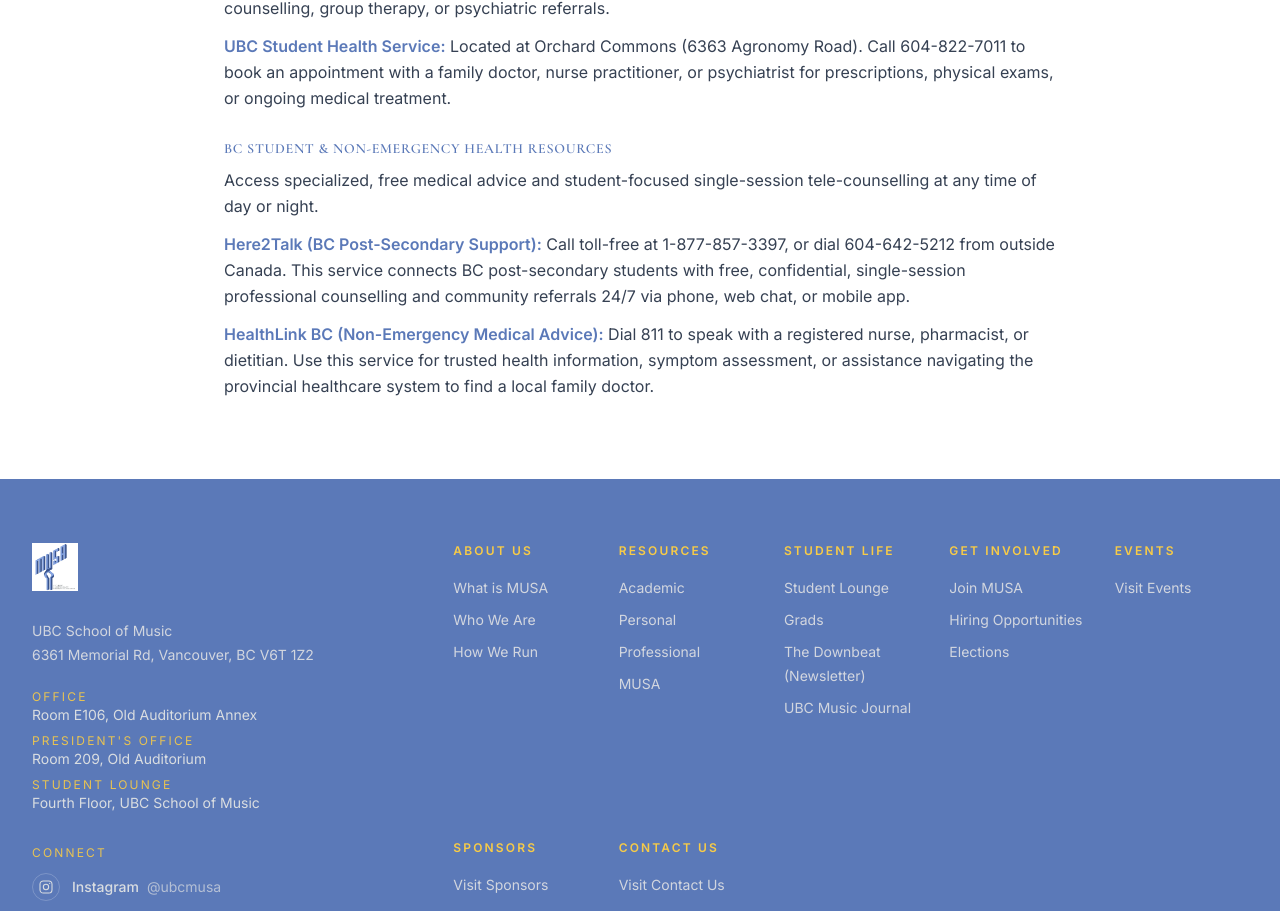
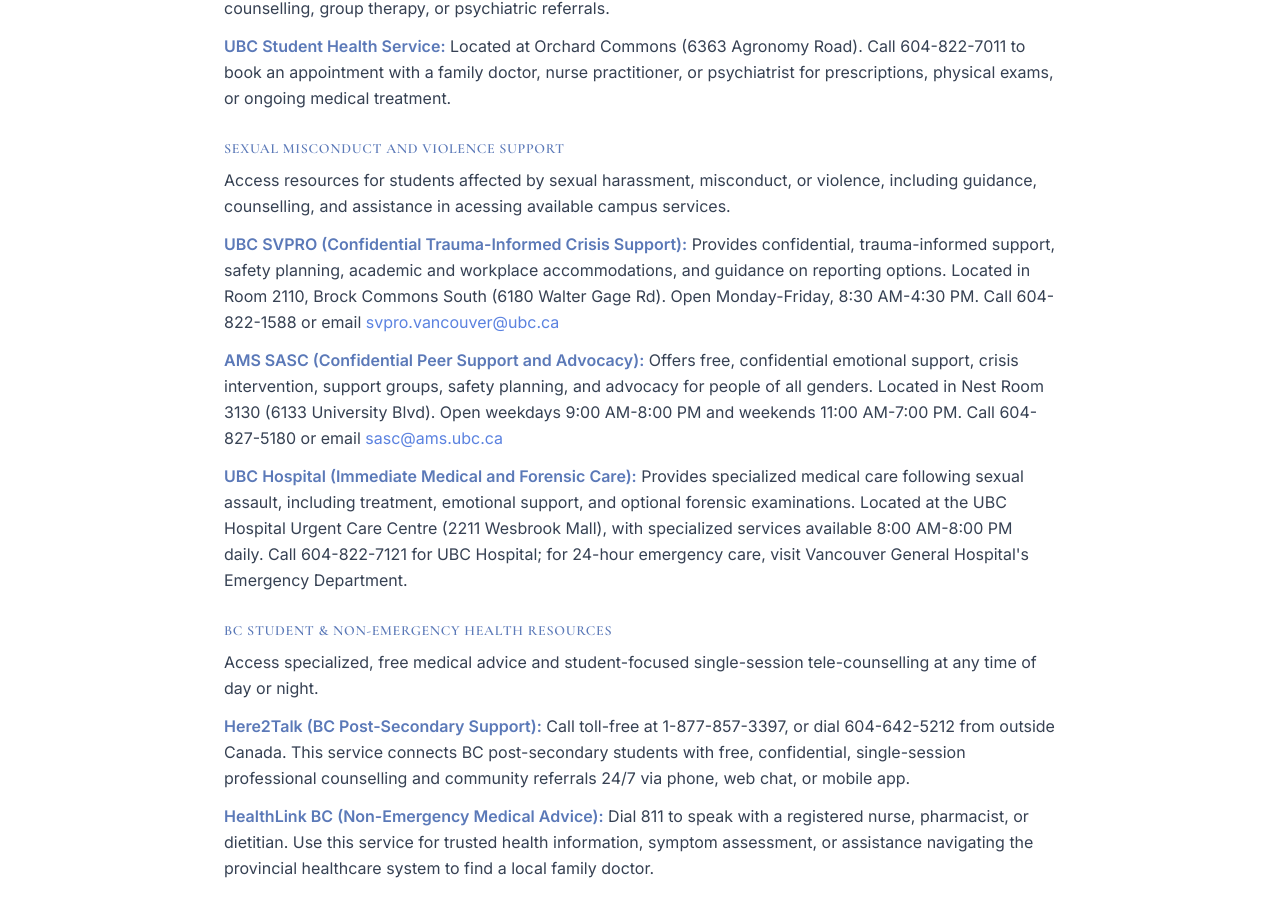
Before and after one commit to UBCMUSA/ubcmusa, a React (Vite) app: page /resources/personal in a window 1280 px wide. Shown: the part 2410-3321 px from the top of the page. Built offline with nearby package versions, Linux system fonts and the light colour scheme.

Commit message:
Personal Resources: Added section about Sexual Misconduct and Violence Support with resources.

```diff
--- a/src/pages/resources/Personal.jsx
+++ b/src/pages/resources/Personal.jsx
@@ -138,7 +138,35 @@ export default function Personal() {
               treatment.
             </Lead>
           </ul>
-
+          <SubHead>Sexual Misconduct and Violence Support</SubHead>
+          <p className="mt-2 text-base leading-relaxed text-gray-700">
+            Access resources for students affected by sexual harassment, misconduct, or violence,
+            including guidance, counselling, and assistance in acessing available campus services.
+          </p>
+          <ul className="mt-3 space-y-3 text-base leading-relaxed">
+            <Lead term="UBC SVPRO (Confidential Trauma-Informed Crisis Support)">
+              Provides confidential, trauma-informed support, safety planning, academic and workplace accommodations,
+              and guidance on reporting options. Located in Room 2110, Brock Commons South (6180 Walter Gage Rd).
+              Open Monday-Friday, 8:30 AM-4:30 PM. Call 604-822-1588 or email {" "}
+              <a href="mailto:svpro.vancouver@ubc.ca" className="text-logo hover:text-steel">
+              svpro.vancouver@ubc.ca
+              </a>{" "}
+            </Lead>
+            <Lead term="AMS SASC (Confidential Peer Support and Advocacy)">
+              Offers free, confidential emotional support, crisis intervention, support groups,
+              safety planning, and advocacy for people of all genders. Located in Nest Room 3130 (6133 University Blvd).
+              Open weekdays 9:00 AM-8:00 PM and weekends 11:00 AM-7:00 PM. Call 604-827-5180 or email {" "}
+              <a href="mailto:sasc@ams.ubc.ca" className="text-logo hover:text-steel">
+              sasc@ams.ubc.ca
+              </a>{" "}
+            </Lead>
+            <Lead term="UBC Hospital (Immediate Medical and Forensic Care)">
+              Provides specialized medical care following sexual assault, including treatment, emotional support,
+              and optional forensic examinations. Located at the UBC Hospital Urgent Care Centre (2211 Wesbrook Mall),
+              with specialized services available 8:00 AM-8:00 PM daily. Call 604-822-7121 for UBC Hospital;
+              for 24-hour emergency care, visit Vancouver General Hospital's Emergency Department.
+            </Lead>
+          </ul>
           <SubHead>BC Student &amp; Non-Emergency Health Resources</SubHead>
           <p className="mt-2 text-base leading-relaxed text-gray-700">
             Access specialized, free medical advice and student-focused single-session
```
